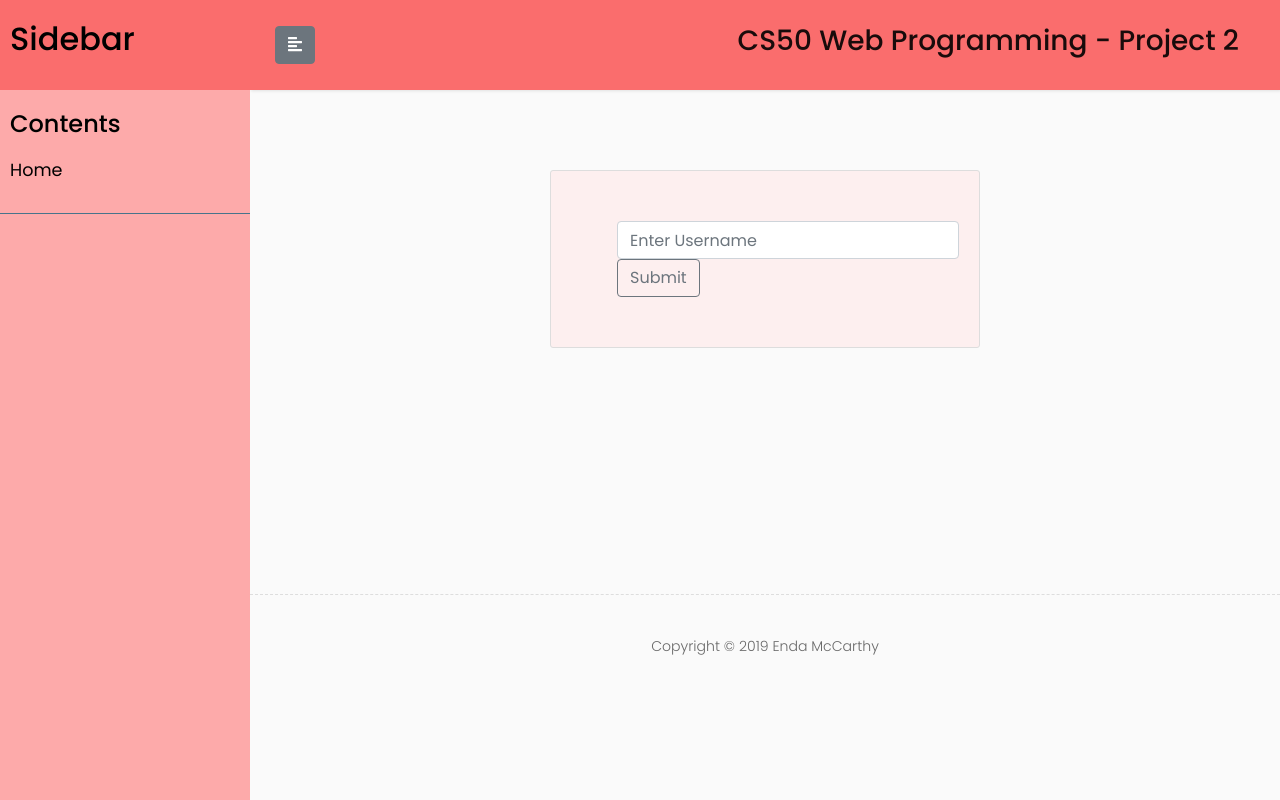
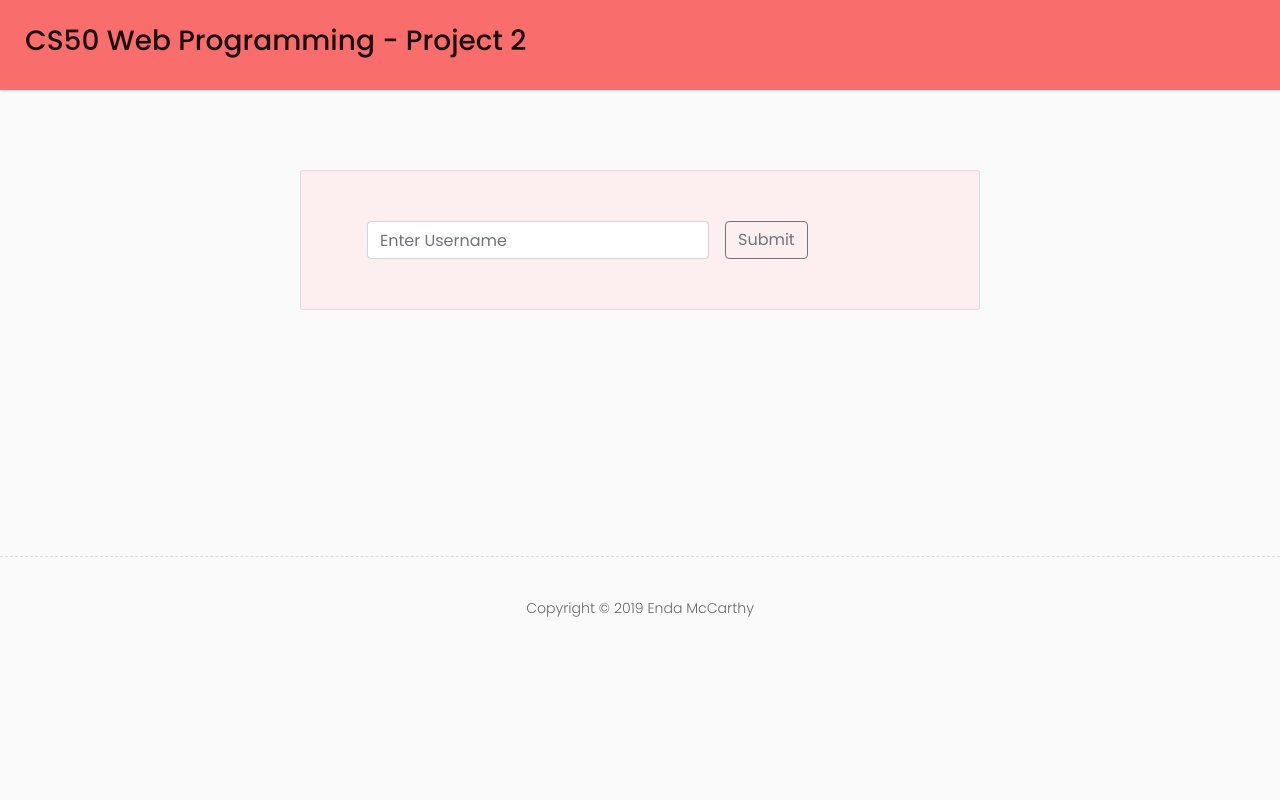
Before and after one commit to endamccarthy/Project2-Flack, a Flask app: page / in a window 1280 px wide. Run offline with Flask 2, Linux system fonts and the light colour scheme; some libraries are stand-ins or nearby versions.

Commit message:
tried simpliflying to get channels to work

```diff
--- /dev/null
+++ b/application.py
@@ -0,0 +1,46 @@
+import os
+
+from flask import Flask, jsonify, render_template, request
+from flask_socketio import SocketIO, emit
+
+app = Flask(__name__)
+app.config["SECRET_KEY"] = os.getenv("SECRET_KEY")
+socketio = SocketIO(app)
+
+
+channels = {"total": 0}
+channelNames = []
+status = {"success": 1}
+
+
+@app.route("/")
+def index():
+    return render_template("index.html", title="Home", channels=channels, channelNames=channelNames, status=status)
+
+
+@app.route("/signin", methods=["POST"])
+def signin():
+    # query for username
+    username = request.form.get("username")
+    # make sure username is valid
+    if len(username) < 1:
+        return jsonify({"success": False})
+    return jsonify({"success": True})
+
+
+@socketio.on("channelNameCheck")
+def channelNameCheck(channelName):
+    if channelName in channelNames:
+        status["success"] = 0
+        emit("addChannel", status, broadcast=False)
+        print(status)
+        return False
+    channelNames.append(channelName)
+    channels["total"] += 1
+    status["success"] = 1
+    print(status)
+    emit("addChannel", status, broadcast=True)
+
+
+if __name__ == '__main__':
+    socketio.run(app)
--- a/core/config.py
+++ /dev/null
@@ -1,5 +0,0 @@
-import os
-
-
-class Config:
-    SECRET_KEY = os.getenv('SECRET_KEY')
--- a/core/main/routes.py
+++ /dev/null
@@ -1,55 +0,0 @@
-from flask import Blueprint, render_template, request, jsonify
-from flask_socketio import emit
-from core import socketio
-
-
-# 'main' will be the name of the blueprint
-main = Blueprint('main', __name__)
-
-
-channels = {"total": 0}
-channelNames = []
-
-
-@main.route("/")
-def index():
-    return render_template("index.html", title="Home", channels=channels, channelNames=channelNames)
-
-
-@main.route("/signin", methods=["POST"])
-def signin():
-    # query for username
-    username = request.form.get("username")
-    # make sure username is valid
-    if len(username) < 1:
-        return jsonify({"success": False})
-    return jsonify({"success": True})
-
-'''
-@main.route("/addChannel", methods=["POST"])
-def addChannel():
-    # query for username
-    channelName = request.form.get("channelName")
-    # make sure username is valid
-    if channelName in channelNames:
-        return jsonify({"success": False})
-    channelNames.append(channelName)
-    channels["total"] += 1
-    return jsonify({"success": True})
-'''
-
-@socketio.on("channel name check")
-def channel_name_check(channelName):
-    if channelName in channelNames:
-        emit("add channel", {"success": "False"}, broadcast=False)
-    channelNames.append(channelName)
-    channels["total"] += 1
-    emit("add channel", {"success": "True"}, broadcast=True)
-
-
-@socketio.on("delete channel")
-def delete_channel():
-    if channels["total"] > 0:
-        del channelNames[-1]
-        channels["total"] -= 1
-    emit("channels", broadcast=True)
--- a/core/templates/index.html
+++ /dev/null
@@ -1,31 +0,0 @@
-{% extends "layout.html" %}
-
-{% block content %}
-<form method="POST" action="" class="content-section form-inline hidden" id="username-form">
-    <div class="form-group mx-sm-3">
-        <input class="form-control mr-3" id="username" autocomplete="off" autofocus placeholder="Enter Username" type="text">
-        <input class="btn btn-outline-secondary" id="submit" type="submit" value="Submit">
-    </div>
-</form>
-<form action="" class="content-section form-inline hidden" id="channelName-form">
-    <div class="form-group mx-sm-3">
-        <input class="form-control mr-3" id="channelName" autocomplete="off" autofocus placeholder="Enter Channel Name" type="text">
-        <input class="btn btn-outline-secondary" id="channelSubmit" type="submit" value="Submit">
-    </div>
-</form>
-<br>
-<div id="result"></div>
-<br>
-<div class="mt-5" style="text-align:left;">
-    {% if channels["total"] > 0 %}
-        <p>Number of Channels: <span id="channels">{{ channels["total"] }}</span></p>
-    {% endif %}
-</div>
-<div>
-    <ul id="channels-list">
-        {% for channelName in channelNames %}
-            <li>{{ channelName }}</li>
-        {% endfor %}
-    </ul>
-</div>
-{% endblock content %}
--- a/core/templates/layout.html
+++ /dev/null
@@ -1,132 +0,0 @@
-<!DOCTYPE html>
-<html lang="en">
-    <head>
-
-        <meta charset="utf-8">
-        <meta name="viewport" content="width=device-width, initial-scale=1.0">
-        <meta http-equiv="X-UA-Compatible" content="IE=edge">
-
-        {% if title %}
-            <title>Flack - {{ title }}</title>
-        {% else %}
-            <title>Project 2 - Flack</title>
-        {% endif %}
-
-        <!-- Bootstrap CSS CDN -->
-        <link rel="stylesheet" href="https://stackpath.bootstrapcdn.com/bootstrap/4.1.0/css/bootstrap.min.css" integrity="sha384-9gVQ4dYFwwWSjIDZnLEWnxCjeSWFphJiwGPXr1jddIhOegiu1FwO5qRGvFXOdJZ4" crossorigin="anonymous">
-        <!-- Local CSS File -->
-        <link rel="stylesheet" type="text/css" href="{{ url_for('static', filename='style.css') }}">
-        <!-- Scrollbar Custom CSS -->
-        <link rel="stylesheet" href="https://cdnjs.cloudflare.com/ajax/libs/malihu-custom-scrollbar-plugin/3.1.5/jquery.mCustomScrollbar.min.css">
-
-        <!-- Font Awesome JS -->
-        <script defer src="https://use.fontawesome.com/releases/v5.0.13/js/solid.js" integrity="sha384-tzzSw1/Vo+0N5UhStP3bvwWPq+uvzCMfrN1fEFe+xBmv1C/AtVX5K0uZtmcHitFZ" crossorigin="anonymous"></script>
-        <script defer src="https://use.fontawesome.com/releases/v5.0.13/js/fontawesome.js" integrity="sha384-6OIrr52G08NpOFSZdxxz1xdNSndlD4vdcf/q2myIUVO0VsqaGHJsB0RaBE01VTOY" crossorigin="anonymous"></script>
-
-        <!-- Local JS File -->
-        <script src="{{ url_for('static', filename='index.js') }}"></script>
-        <!-- SocketIO JS File -->
-        <script type="text/javascript" src="//cdnjs.cloudflare.com/ajax/libs/socket.io/1.3.6/socket.io.min.js"></script>
-
-    </head>
-    <body>
-
-        <div class="wrapper">
-            <!-- Sidebar  -->
-            <nav id="sidebar">
-                <div class="sidebar-header">
-                    <h2>Sidebar</h2>
-                </div>
-                <ul class="list-unstyled components">
-                    <li>
-                        <h4 style="padding-left:10px">Contents</h4>
-                    </li>
-                    <li>
-                        <a href="{{ url_for('main.index') }}">Home</a>
-                    </li>
-                    <li class="hidden" id="delete-channel">
-                        {% if channels["total"] > 0 %}
-                            <a href="#" data-toggle="modal" data-target="#deleteChannel">Delete Channel</a>
-                        {% endif %}
-                    </li>
-                </ul>
-            </nav>
-            <!-- Page Content  -->
-            <div id="content">
-                <nav class="navbar navbar-expand-lg navbar-light">
-                    <div class="container-fluid">
-                        <button type="button" id="sidebarCollapse" class="btn btn-secondary">
-                            <i class="fas fa-align-left"></i>
-                        </button>
-                        <a class="navbar-brand" href="{{ url_for('main.index') }}">
-                            <h3>CS50 Web Programming - Project 2</h3>
-                        </a>
-                    </div>
-                    <button class="btn btn-secondary hidden" type="button" id="signout">Sign Out</button>
-                </nav>
-                <div class="inside-content">
-                    {% with messages = get_flashed_messages(with_categories=true) %}
-                        {% if messages %}
-                            {% for category, message in messages %}
-                                <div class="alert alert-{{ category }}">
-                                    {{ message }}
-                                </div>
-                            {% endfor %}
-                        {% endif %}
-                    {% endwith %}
-                    {% block content %}{% endblock %}
-                </div>
-                <div class="footer">
-                    <div class="line"></div>
-                    <p>Copyright &#169; 2019 Enda McCarthy</p>
-                </div>
-            </div>
-        </div>
-
-
-        <div class="modal fade" id="deleteChannel" tabindex="-1" role="dialog" aria-labelledby="deleteChannelTitle" aria-hidden="true">
-            <div class="modal-dialog modal-dialog-centered" role="document">
-                <div class="modal-content">
-                    <div class="modal-header">
-                        <h5 class="modal-title" id="ModalLongTitle">Are you sure?</h5>
-                        <button type="button" class="close" data-dismiss="modal" aria-label="Close">
-                            <span aria-hidden="true">&times;</span>
-                        </button>
-                    </div>
-                    <div class="modal-body">
-                        <form action="" class="form-inline" id="deleteChannel-form">
-                            <div class="modal-footer">
-                                <input class="btn btn-outline-secondary" id="channelDelete" type="submit" value="Delete">
-                            </div>
-                        </form>
-                    </div>
-                </div>
-            </div>
-        </div>
-
-        <!-- jQuery CDN - Slim version (=without AJAX) -->
-        <script src="https://code.jquery.com/jquery-3.3.1.slim.min.js" integrity="sha384-q8i/X+965DzO0rT7abK41JStQIAqVgRVzpbzo5smXKp4YfRvH+8abtTE1Pi6jizo" crossorigin="anonymous"></script>
-        <!-- Popper.JS -->
-        <script src="https://cdnjs.cloudflare.com/ajax/libs/popper.js/1.14.0/umd/popper.min.js" integrity="sha384-cs/chFZiN24E4KMATLdqdvsezGxaGsi4hLGOzlXwp5UZB1LY//20VyM2taTB4QvJ" crossorigin="anonymous"></script>
-        <!-- Bootstrap JS -->
-        <script src="https://stackpath.bootstrapcdn.com/bootstrap/4.1.0/js/bootstrap.min.js" integrity="sha384-uefMccjFJAIv6A+rW+L4AHf99KvxDjWSu1z9VI8SKNVmz4sk7buKt/6v9KI65qnm" crossorigin="anonymous"></script>
-        <!-- jQuery Custom Scroller CDN -->
-        <script src="https://cdnjs.cloudflare.com/ajax/libs/malihu-custom-scrollbar-plugin/3.1.5/jquery.mCustomScrollbar.concat.min.js"></script>
-
-
-        <script>
-            $(document).ready(function () {
-                $("#sidebar").mCustomScrollbar({
-                    theme: "minimal"
-                });
-
-                $('#sidebarCollapse').on('click', function () {
-                    $('#sidebar, #content').toggleClass('active');
-                    $('.collapse.in').toggleClass('in');
-                    $('a[aria-expanded=true]').attr('aria-expanded', 'false');
-                });
-            });
-        </script>
-
-    </body>
-</html>
--- a/core/static/index.js
+++ b/static/index.js
@@ -8,7 +8,6 @@ document.addEventListener('DOMContentLoaded', () => {
         document.querySelector('#result').innerHTML = `You are signed in as ${localStorage.getItem('username')}`;
         document.querySelector('#signout').style.display = "block";
         document.querySelector('#channelName-form').style.display = "block";
-        document.querySelector('#delete-channel').style.display = "block";
     }
 
     // signing in process
@@ -27,7 +26,6 @@ document.addEventListener('DOMContentLoaded', () => {
                 document.querySelector('#username-form').style.display = "none";
                 document.querySelector('#signout').style.display = "block";
                 document.querySelector('#channelName-form').style.display = "block";
-                document.querySelector('#delete-channel').style.display = "block";
                 document.querySelector('#result').innerHTML = `You are signed in as ${username}`;
             }
             else {
@@ -47,50 +45,10 @@ document.addEventListener('DOMContentLoaded', () => {
         localStorage.removeItem('username');
         document.querySelector('#signout').style.display = "none";
         document.querySelector('#channelName-form').style.display = "none";
-        document.querySelector('#delete-channel').style.display = "none";
         document.querySelector('#username').value = "";
         document.querySelector('#result').innerHTML = "";
         document.querySelector('#username-form').style.display = "block";
     }
-
-/*
-    // adding a channel
-    document.querySelector('#channelName-form').onsubmit = () => {
-        // initialize new request
-        const request = new XMLHttpRequest();
-        const channelName = document.querySelector('#channelName').value;
-        request.open('POST', '/addChannel');
-        // callback function for when request completes
-        request.onload = () => {
-            // extract JSON data from request
-            const data = JSON.parse(request.responseText);
-            // save username to lacal storage and update the page if signing in is successful
-            if (data.success) {
-                alert('Valid Channel Name');
-
-                const li = document.createElement('li');
-                li.innerHTML = document.querySelector('#channelName').value;
-                // Add new item to task list
-                document.querySelector('#channels-list').append(li);
-
-
-                document.querySelector('#channelName').value = "";
-                //localStorage.setItem('username', username);
-            }
-            else {
-                alert('Invalid Channel Name');
-                document.querySelector('#channelName').value = "";
-            }
-        }
-        // add data to send with request
-        const data = new FormData();
-        data.append('channelName', channelName);
-        // send request
-        request.send(data);
-        return false;
-    };
-*/
-
 
 
     // connect to websocket
@@ -100,31 +58,14 @@ document.addEventListener('DOMContentLoaded', () => {
     socket.on('connect', () => {
         document.querySelector('#channelSubmit').onclick = () => {
             channelName = document.querySelector('#channelName').value;
-            socket.emit('channel name check', channelName);
-        };
-
-        document.querySelector('#channelDelete').onclick = () => {
-            socket.emit('delete channel');
+            socket.emit('channelNameCheck', channelName);
         };
     });
 
-    socket.on('add channel', data => {
-        if (data.success == "true") {
-            alert('Valid Channel Name');
-        }
-        else {
-            alert('Invalid Channel Name');
+    socket.on('addChannel', data => {
+        if (data.success == 0) {
+            alert('Channel name already in use, please choose another.');
         }
     });
 
-    /*
-    // when a channel is created or deleted update channels in local storage
-    socket.on('channels', data => {
-        if (!data.success) {
-            alert('Invalid Channel Name');
-            //document.querySelector('#channelNameError').innerHTML = "Invalid Channel Name";
-        }
-        //localStorage.setItem('channels', data.total);
-    });
-    */
 });
--- a/core/static/style.css
+++ b/static/style.css
@@ -1,6 +1,6 @@
 /* ---------------------------------------------------
     TYPE IN THIS COMMAND TO SETUP:
-        sass core/static/style.scss core/static/style.css
+        sass static/style.scss static/style.css
 ----------------------------------------------------- */
 /* ---------------------------------------------------
     SASS VARIABLES
@@ -66,108 +66,16 @@ a:focus {
   font-size: 0.8em;
 }
 
-img {
-  margin-left: 40px;
-}
-
-#headshot {
-  max-width: 75%;
-}
-
 .error-message {
   font-size: 0.8em;
   color: red;
 }
 
 /* ---------------------------------------------------
-    SIDEBAR STYLE
------------------------------------------------------ */
-.wrapper {
-  display: flex;
-  width: 100%;
-}
-
-#sidebar {
-  width: 250px;
-  position: fixed;
-  top: 0;
-  left: 0;
-  height: 100vh;
-  z-index: 999;
-  background: #fdaaaa;
-  color: black;
-  transition: all 0.3s;
-}
-
-#sidebar.active {
-  margin-left: -250px;
-}
-
-/* SCSS Nesting */
-#sidebar .sidebar-header {
-  padding-left: 10px;
-  padding-top: 20px;
-  background: #fa6d6d;
-  min-height: 90px;
-}
-#sidebar ul.components {
-  padding: 20px 0;
-  border-bottom: 1px solid #47748b;
-}
-#sidebar ul p {
-  color: black;
-  padding: 10px;
-}
-#sidebar ul li a {
-  padding: 10px;
-  font-size: 1.1em;
-  display: block;
-}
-#sidebar ul li a:hover {
-  color: #fdaaaa;
-  background: #fff;
-}
-#sidebar ul li.active > a,
-#sidebar a[aria-expanded=true] {
-  color: black;
-  background: #fa6d6d;
-}
-
-a[data-toggle=collapse] {
-  position: relative;
-}
-
-.dropdown-toggle::after {
-  display: block;
-  position: absolute;
-  top: 50%;
-  right: 20px;
-  transform: translateY(-50%);
-}
-
-ul ul a {
-  font-size: 0.9em !important;
-  padding-left: 30px !important;
-  background: #fdaaaa;
-}
-
-ul.CTAs {
-  padding: 20px;
-}
-
-ul.CTAs a {
-  text-align: center;
-  font-size: 0.9em !important;
-  display: block;
-  border-radius: 5px;
-  margin-bottom: 5px;
-}
-
-/* ---------------------------------------------------
     CONTENT STYLE
 ----------------------------------------------------- */
 #content {
-  width: calc(100% - 250px);
+  width: 100%;
   padding: 0px;
   min-height: 100vh;
   transition: all 0.3s;
@@ -196,30 +104,6 @@ ul.CTAs a {
 }
 
 /* ---------------------------------------------------
-    MEDIAQUERIES
------------------------------------------------------ */
-@media (max-width: 768px) {
-  #sidebar {
-    margin-left: -250px;
-  }
-
-  #sidebar.active {
-    margin-left: 0;
-  }
-
-  #content {
-    width: 100%;
-  }
-
-  #content.active {
-    width: calc(100% - 250px);
-  }
-
-  #sidebarCollapse span {
-    display: none;
-  }
-}
-/* ---------------------------------------------------
     MODAL POP-UP
 ----------------------------------------------------- */
 .modal-body {
--- a/core/static/style.scss
+++ b/static/style.scss
@@ -1,6 +1,6 @@
 /* ---------------------------------------------------
     TYPE IN THIS COMMAND TO SETUP:
-        sass core/static/style.scss core/static/style.css
+        sass static/style.scss static/style.css
 ----------------------------------------------------- */
 
 /* ---------------------------------------------------
@@ -72,109 +72,9 @@ a:focus {
     font-size: 0.8em;
   }
 
-img {
-    margin-left: 40px;
-}
-
-#headshot {
-    max-width: 75%;
-}
-
 .error-message {
     font-size: 0.8em;
     color: red;
-}
-
-/* ---------------------------------------------------
-    SIDEBAR STYLE
------------------------------------------------------ */
-
-.wrapper {
-    display: flex;
-    width: 100%;
-}
-
-#sidebar {
-    width: 250px;
-    position: fixed;
-    top: 0;
-    left: 0;
-    height: 100vh;
-    z-index: 999;
-    background: $color02;
-    color: $color03;
-    transition: all 0.3s;
-}
-
-#sidebar.active {
-    margin-left: -250px;
-}
-
-/* SCSS Nesting */
-#sidebar {
-    .sidebar-header {
-        padding-left: 10px;
-        padding-top: 20px;
-        background: $color01;
-        min-height: 90px;
-    }
-
-    ul.components {
-        padding: 20px 0;
-        border-bottom: 1px solid #47748b;
-    }
-
-    ul p {
-        color: $color03;
-        padding: 10px;
-    }
-
-    ul li a {
-        padding: 10px;
-        font-size: 1.1em;
-        display: block;
-    }
-
-    ul li a:hover {
-        color: $color02;
-        background: #fff;
-    }
-
-    ul li.active>a,
-    a[aria-expanded="true"] {
-        color: $color03;
-        background: $color01;
-    }
-}
-
-a[data-toggle="collapse"] {
-    position: relative;
-}
-
-.dropdown-toggle::after {
-    display: block;
-    position: absolute;
-    top: 50%;
-    right: 20px;
-    transform: translateY(-50%);
-}
-
-ul ul a {
-    font-size: 0.9em !important;
-    padding-left: 30px !important;
-    background: $color02;
-}
-
-ul.CTAs {
-    padding: 20px;
-}
-
-ul.CTAs a {
-    text-align: center;
-    font-size: 0.9em !important;
-    display: block;
-    border-radius: 5px;
-    margin-bottom: 5px;
 }
 
 /* ---------------------------------------------------
@@ -182,7 +82,7 @@ ul.CTAs a {
 ----------------------------------------------------- */
 
 #content {
-    width: calc(100% - 250px);
+    width: 100%;
     padding: 0px;
     min-height: 100vh;
     transition: all 0.3s;
@@ -211,28 +111,6 @@ ul.CTAs a {
 }
 
 /* ---------------------------------------------------
-    MEDIAQUERIES
------------------------------------------------------ */
-
-@media (max-width: 768px) {
-    #sidebar {
-        margin-left: -250px;
-    }
-    #sidebar.active {
-        margin-left: 0;
-    }
-    #content {
-        width: 100%;
-    }
-    #content.active {
-        width: calc(100% - 250px);
-    }
-    #sidebarCollapse span {
-        display: none;
-    }
-}
-
-/* ---------------------------------------------------
     MODAL POP-UP
 ----------------------------------------------------- */
 
--- /dev/null
+++ b/templates/index.html
@@ -0,0 +1,81 @@
+<!DOCTYPE html>
+<html lang="en">
+    <head>
+
+        <meta charset="utf-8">
+        <meta name="viewport" content="width=device-width, initial-scale=1.0">
+        <meta http-equiv="X-UA-Compatible" content="IE=edge">
+
+        {% if title %}
+            <title>Flack - {{ title }}</title>
+        {% else %}
+            <title>Project 2 - Flack</title>
+        {% endif %}
+
+        <!-- Bootstrap CSS CDN -->
+        <link rel="stylesheet" href="https://stackpath.bootstrapcdn.com/bootstrap/4.1.0/css/bootstrap.min.css" integrity="sha384-9gVQ4dYFwwWSjIDZnLEWnxCjeSWFphJiwGPXr1jddIhOegiu1FwO5qRGvFXOdJZ4" crossorigin="anonymous">
+        <!-- Local CSS File -->
+        <link rel="stylesheet" type="text/css" href="{{ url_for('static', filename='style.css') }}">com/ajax/libs/malihu-custom-scrollbar-plugin/3.1.5/jquery.mCustomScrollbar.min.css">
+
+        <!-- Local JS File -->
+        <script src="{{ url_for('static', filename='index.js') }}"></script>
+        <!-- SocketIO JS File -->
+        <script type="text/javascript" src="//cdnjs.cloudflare.com/ajax/libs/socket.io/1.3.6/socket.io.min.js"></script>
+
+    </head>
+    <body>
+
+        <div class="wrapper">
+            <!-- Page Content  -->
+            <div id="content">
+                <nav class="navbar navbar-expand-lg navbar-light">
+                    <div class="container-fluid">
+                        <a class="navbar-brand" href="{{ url_for('index') }}">
+                            <h3>CS50 Web Programming - Project 2</h3>
+                        </a>
+                    </div>
+                    <button class="btn btn-secondary hidden" type="button" id="signout">Sign Out</button>
+                </nav>
+                <div class="inside-content">
+                    <form method="POST" action="" class="content-section form-inline hidden" id="username-form">
+                        <div class="form-group mx-sm-3">
+                            <input class="form-control mr-3" id="username" autocomplete="off" autofocus placeholder="Enter Username" type="text">
+                            <input class="btn btn-outline-secondary" id="submit" type="submit" value="Submit">
+                        </div>
+                    </form>
+                    <form action="" class="content-section form-inline hidden" id="channelName-form">
+                        <div class="form-group mx-sm-3">
+                            <input class="form-control mr-3" id="channelName" autocomplete="off" autofocus placeholder="Enter Channel Name" type="text">
+                            <input class="btn btn-outline-secondary" id="channelSubmit" type="submit" value="Submit">
+                        </div>
+                    </form>
+                    <br>
+                    <div id="result"></div>
+                    <br>
+                    <div class="mt-5" style="text-align:left;">
+                        {% if channels["total"] > 0 %}
+                            <p>Number of Channels: <span id="channels">{{ channels["total"] }}</span></p>
+                        {% endif %}
+                    </div>
+                    <div>
+                        <ul id="channels-list">
+                            {% for channelName in channelNames %}
+                                <li>{{ channelName }}</li>
+                            {% endfor %}
+                        </ul>
+                    </div>
+                </div>
+                <div class="footer">
+                    <div class="line"></div>
+                    <p>Copyright &#169; 2019 Enda McCarthy</p>
+                </div>
+            </div>
+        </div>
+
+        <!-- jQuery CDN - Slim version (=without AJAX) -->
+        <script src="https://code.jquery.com/jquery-3.3.1.slim.min.js" integrity="sha384-q8i/X+965DzO0rT7abK41JStQIAqVgRVzpbzo5smXKp4YfRvH+8abtTE1Pi6jizo" crossorigin="anonymous"></script>
+        <!-- Bootstrap JS -->
+        <script src="https://stackpath.bootstrapcdn.com/bootstrap/4.1.0/js/bootstrap.min.js" integrity="sha384-uefMccjFJAIv6A+rW+L4AHf99KvxDjWSu1z9VI8SKNVmz4sk7buKt/6v9KI65qnm" crossorigin="anonymous"></script>
+
+    </body>
+</html>
```
Also changed, not shown: core/__init__.py (deleted, +0 -20 lines), run.py (deleted, +0 -23 lines), 3 other files.
